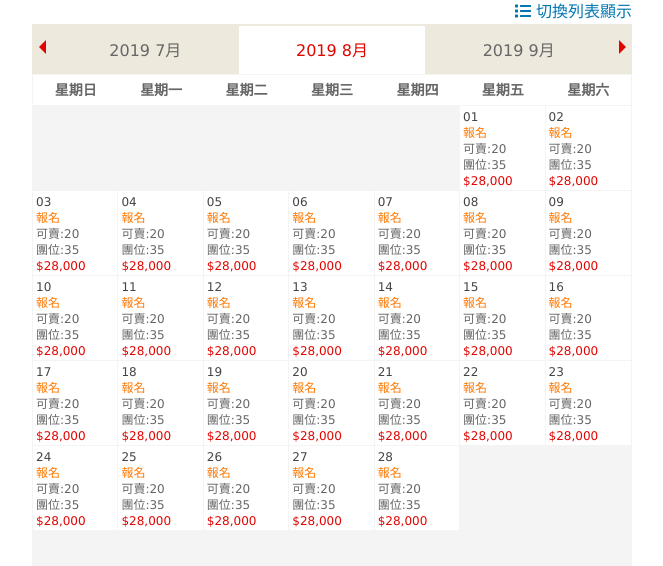
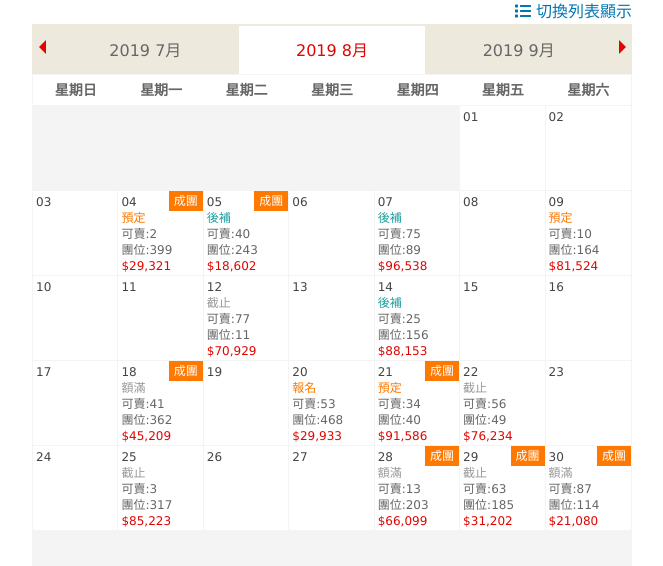
Before and after one commit to a32112354jhj/Calendar, a React (Create React App) app: page / in a window 1280 px wide. Shown: the top 566 px of the page, without its empty margins (308-971 px from the left). Built offline with nearby package versions, Linux system fonts and the light colour scheme.

Commit message:
190528_upd

```diff
--- a/src/App.js
+++ b/src/App.js
@@ -4,23 +4,27 @@ import './style.css';
 import classNames from 'classnames';
 import moment from 'moment';
 
+
 class App extends React.Component {
-
+  weekList = ['星期日', '星期一', '星期二', '星期三', '星期四', '星期五', '星期六'];
   constructor(props) {
     super(props)
+
+    // 資料名----------------------------
+
     this.state = {
       list_style: false,
-      initYearMonth: '201902', //當前年月
+      initYearMonth: '201709', //當前年月
       initYearMonth_next: '201706',
       initYearMonth_prev: '201704',
-      data: {
+      data: [{
         "guaranteed": true, // {boolean}
         "date": "2016/12/15", // {string} YYYY/MM/DD
         "price": "234567", // {string|number} XXXXXX | 近期上架
         "availableVancancy": 0, // {number}
         "totalVacnacy": 20, // {number}
         "status": "報名" // {string} 報名(#24a07c) | 後補(#24a07c) | 預定(#24a07c) | 截止(#ff7800) | 額滿(#ff7800) | 關團(#ff7800)
-      },
+      }],
       getDays: 0,      //當前月份天數
       FirstDayWeek: 0,//當前月份第一天星期
       days: [],       //日期欄位
@@ -68,15 +72,14 @@ class App extends React.Component {
     }, () => {
       _this.calendarDays()
     });
-    console.log(this.state.getDays + ':::' + this.state.FirstDayWeek);
   }
 
   // 日曆日期===================================
   calendarDays = () => {
     let days_nd = []; //空日期
     let days = [];    //日曆日期
-    let days_nda =[]; //補空日期
-    let vacancy = 42-(parseInt(this.state.getDays)+parseInt(this.state.FirstDayWeek));
+    let days_nda = []; //補空日期
+    let vacancy = 42 - (parseInt(this.state.getDays) + parseInt(this.state.FirstDayWeek));
 
     for (var i = 0; i < this.state.FirstDayWeek; i++) {
       days_nd[i] = i;
@@ -88,11 +91,11 @@ class App extends React.Component {
       if (x < 10) {
         n = "0" + n;
       }
-      days[x] = n;
+      days[x] = this.state.initYearMonth + n;
     }
 
-     // 塞入空的天數
-     for (var y = 1; y <= vacancy; y++) {
+    // 塞入空的天數
+    for (var y = 1; y <= vacancy; y++) {
       days_nda[y] = y;
     }
 
@@ -101,11 +104,9 @@ class App extends React.Component {
     this.setState({
       days_nd: days_nd,
       days: days,
-      days_nda:days_nda,
+      days_nda: days_nda,
     }, () => {
-      console.log('NoData:' + this.state.days_nd);
       console.log('Date:' + this.state.days);
-      console.log('Date:' + vacancy);
     });
 
     return;
@@ -131,10 +132,53 @@ class App extends React.Component {
 
   // componentDidMount(E)===================
 
+  // 塞入月曆內容===========================
+  findData = (item) => {
+
+    let row = this.state.data.find((item2) => {
+      return item2.date == moment(item, 'YYYYMMDD').format('YYYY/MM/DD')
+    })
+
+    if (row) {
+      return (
+        <div className="day_box has_date has_data">
+          <p className="day">{item.substr(6, 8)}
+            <span className={moment(item).format('d') === '0' ? "week_day sunday" : "week_day"}>{this.weekList[moment(item).format('d')]}</span>
+          </p>
+          <p className={"status " + this.statusColor(row.status)}>{row.status}</p>
+          <p className="available">可賣:<span>{row.availableVancancy}</span></p>
+          <p className="total">團位:<span>{row.totalVacnacy}</span></p>
+          <p className="price">${row.price.toLocaleString()}</p>
+
+          <p className={row.guaranteed ? "guaranteed" : "guaranteed hide"}>成團</p>
+        </div>
+      )
+    }
+
+    return (
+      <div className="day_box has_date no_data">
+        <p className="day">{item.substr(6, 8)}
+          <span className={moment(item).format('d') === '0' ? "week_day sunday" : "week_day"}>{this.weekList[moment(item).format('d')]}</span>
+        </p>
+      </div>
+    );
+  }
+
+  // 狀態樣式=================================
+  statusColor = (status) => {
+    let statusClass = ['sign', 'alternate', 'cutoff'];
+    if (status === "後補" || status === "請洽專員") {
+      return statusClass[1];
+    }
+    else if (status === "報名" || status === "預定") {
+      return statusClass[0];
+    }
+    else if (status === "額滿" || status === "關團" || status === "截止") {
+      return statusClass[2];
+    }
+  }
+
   render() {
-
-    // this.YearMonth();
-    // this.calendarDays();
 
     return (
       <div className="App">
@@ -146,7 +190,7 @@ class App extends React.Component {
             切換列表顯示
           </a>
 
-          {/* 日期選擇 */}
+          {/* 月份選擇 */}
           <div className="switch_bar">
             <button type="button" className="ctrl_btn prev_btn">
             </button>
@@ -167,19 +211,17 @@ class App extends React.Component {
 
           {/* 星期 */}
           <ul className="week_bar">
-            <li>星期日</li>
-            <li>星期一</li>
-            <li>星期二</li>
-            <li>星期三</li>
-            <li>星期四</li>
-            <li>星期五</li>
-            <li>星期六</li>
+            {
+              this.weekList.map((item, key) => {
+                return (
+                  <li key={key}>{item}</li>
+                )
+              })
+            }
           </ul>
 
           {/* 日期 */}
 
-
-          {/* HTML樣板 */}
           <div className="calendar_tb">
             {/* 空(前) */}
             {
@@ -192,15 +234,18 @@ class App extends React.Component {
             }
 
             {
+              this.state.data.map((item, index, arr) => {
+                index = item["date"];
+                if (index === "2017/09/09") {
+                  console.log(item["price"])
+                }
+              })
+            }
+
+            {
               this.state.days.map((item, key) => {
                 return (
-                  <div className="day_box has_date has_data" key={key}>
-                    <p className="day">{item}<span className="week_day">星期一</span></p>
-                    <p className="status">報名</p>
-                    <p className="available">可賣:<span>20</span></p>
-                    <p className="total">團位:<span>35</span></p>
-                    <p className="price">$28,000</p>
-                  </div>
+                  this.findData(item)
                 )
               })
             }
@@ -215,6 +260,7 @@ class App extends React.Component {
               })
             }
 
+            {/* HTML樣板 */}
             {/* <div className="day_box no_date">
             </div>
             <div className="day_box no_date">
--- a/src/style.css
+++ b/src/style.css
@@ -153,6 +153,11 @@
   padding: 3px;
   line-height: 16px;
   position: relative;
+  cursor: pointer;
+}
+
+.calendar_tb .day_box:hover {
+  background-color: #fff9e3;
 }
 
 .calendar_tb .day_box:nth-child(7n) {
@@ -179,6 +184,10 @@
   color: #1c9c9d;
 }
 
+.calendar_tb .day_box .status.cutoff {
+  color: #999;
+}
+
 .calendar_tb .day_box .price {
   color: #e10500;
 }
@@ -190,6 +199,10 @@
   padding: 2px 5px;
   background-color: #ff7800;
   color: #fff;
+}
+
+.calendar_tb .day_box .guaranteed.hide {
+  display: none !important;
 }
 
 .list_sty .week_bar {
--- a/src/style.scss
+++ b/src/style.scss
@@ -139,6 +139,11 @@
     padding: 3px;
     line-height: 16px;
     position: relative;
+    cursor: pointer;
+    &:hover{
+      background-color:#fff9e3;
+    }
+
     &:nth-child(7n) {
       border-right: none;
     }
@@ -159,6 +164,9 @@
       &.alternate {
         color: #1c9c9d;
       }
+      &.cutoff{
+        color: #999;
+      }
     }
     .available {
     }
@@ -174,6 +182,10 @@
       padding: 2px 5px;
       background-color: #ff7800;
       color: #fff;
+
+      &.hide{
+        display: none !important;
+      }
     }
   }
 }
```
Also changed, not shown: 1 other file (tests, documents, lock files or other folders).
